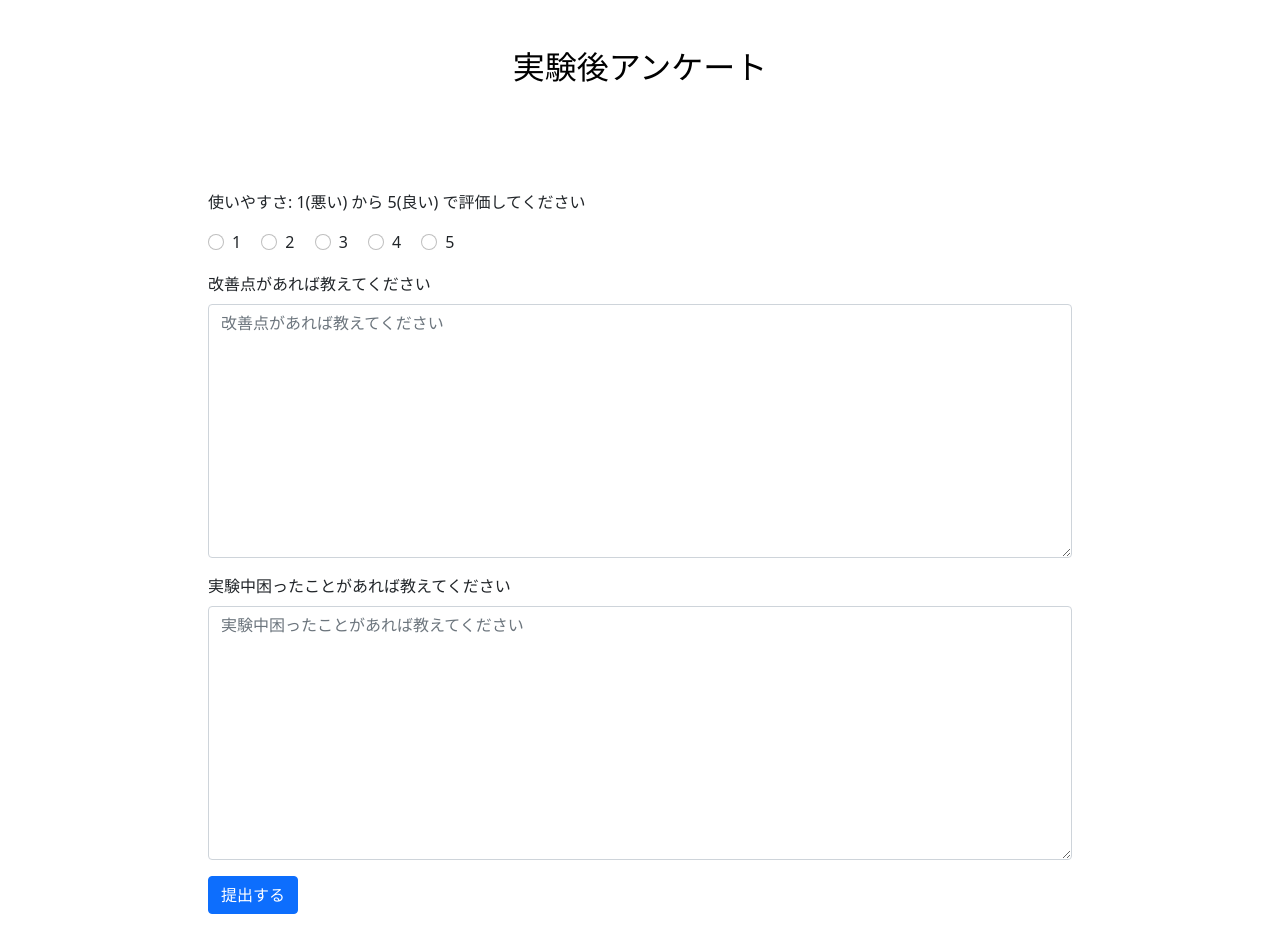
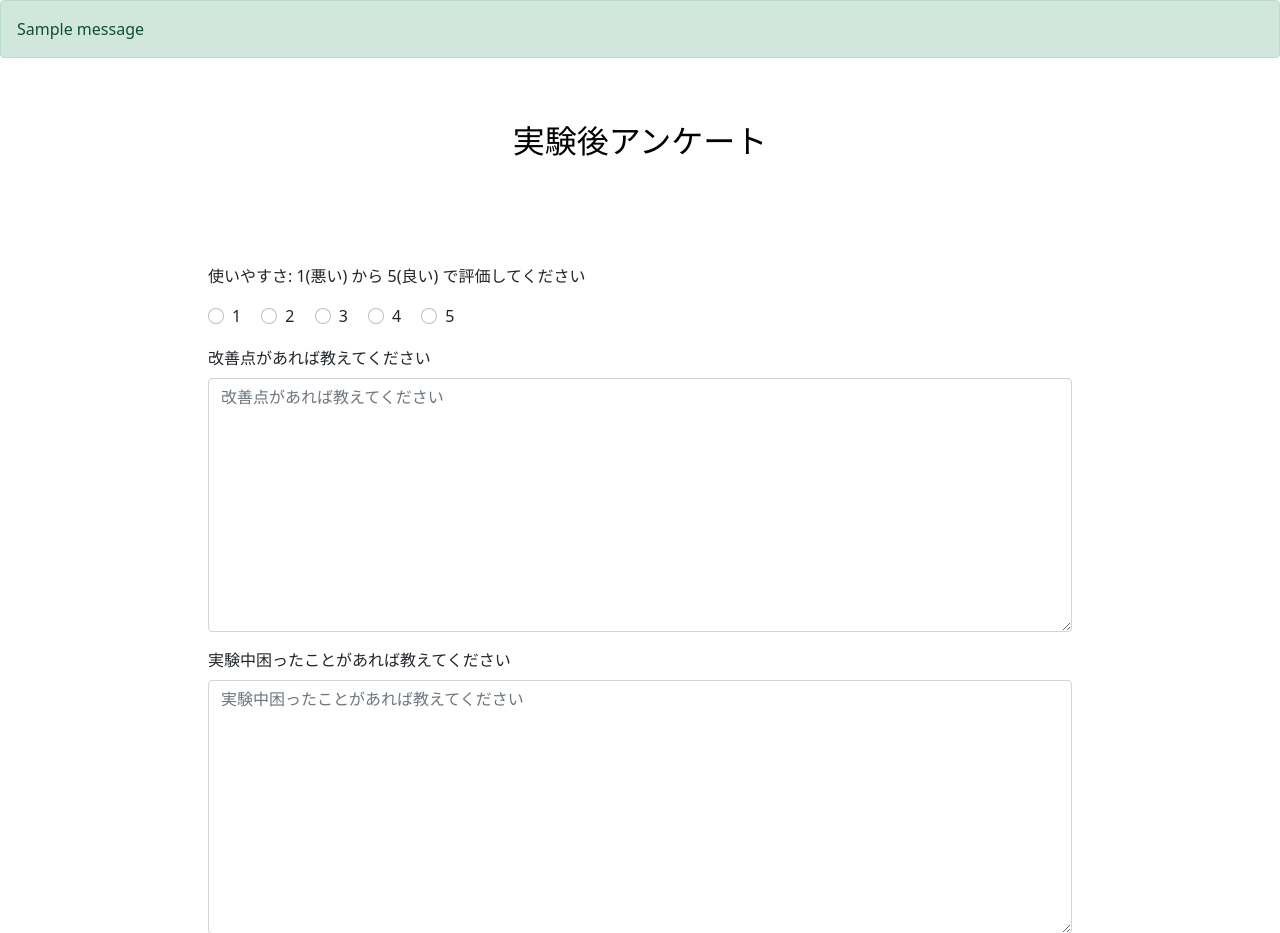
Before and after one commit to t-nakatani/flwapp_exp, a Django app: page /questionnaire/1/ in a window 1280 px wide. Shown: the part 56-989 px from the top of the page. Run offline with Django 4.2, Linux system fonts and the light colour scheme; a user stored in the database is signed in; tables that the repository leaves empty hold one stand-in row (values such as "Sample post"); one stand-in notice (Sample message) is shown; parts of the project's set-up code (start-up, migrations or seed data) failed here and were passed over; some libraries are stand-ins or nearby versions.

Commit message:
[ADD] feature to jump questionare when all processings are completed

```diff
--- a/img_processing/templates/questionnaire.html
+++ b/img_processing/templates/questionnaire.html
@@ -1,7 +1,18 @@
 {% extends 'base.html' %}
 {% load django_bootstrap5 %}
+
+{% if messages %}
+{% block header %}
+{% for message in messages %}
+<div {% if message.tags %} class="{{ message.tags }}"{% endif %}>
+    {{ message }}
+</div>
+{% endfor %}
+{% endblock %}
+{% endif %}
+
 {% block content %}
-<div class="text-black text-center bg-white p-3 p-sm-5 rounded">
+<div class="text-black text-center bg-white p-3 p-sm-5">
     <h2>実験後アンケート</h2>
 </div>
 {% if form %}
--- a/img_processing/views/manual.py
+++ b/img_processing/views/manual.py
@@ -56,6 +56,6 @@ def submit(request, user_id, predict):
             user.save()
 
         if user.next_img_id == 20:
-            messages.add_message(request, messages.SUCCESS, u"実験は終了です．お疲れ様でした．")
-            return HttpResponseRedirect(request.path)
+            messages.add_message(request, messages.SUCCESS, u"実験は終了です．アンケートにご協力ください")
+            return redirect('questionnare', user_id)
         return redirect('progress', user_id)
--- a/img_processing/views/use_system.py
+++ b/img_processing/views/use_system.py
@@ -134,6 +134,6 @@ def submit(request, user_id):
             user.save()
 
         if user.next_img_id == 20:
-            messages.add_message(request, messages.SUCCESS, u"実験は終了です．お疲れ様でした．")
-            return HttpResponseRedirect(request.path)
+            messages.add_message(request, messages.SUCCESS, u"実験は終了です．アンケートにご協力ください")
+            return redirect('questionnare', user_id)
         return redirect('progress', user_id)
```
